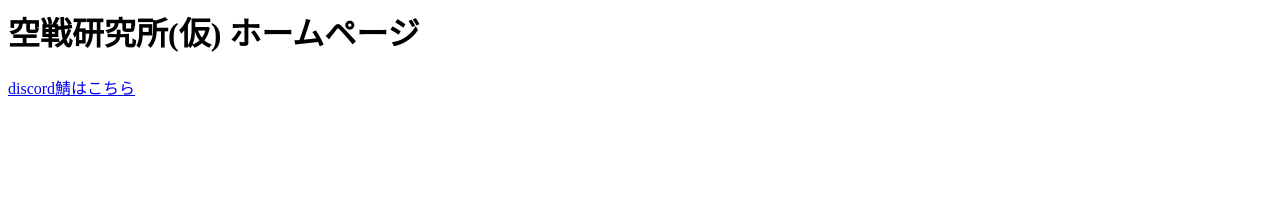
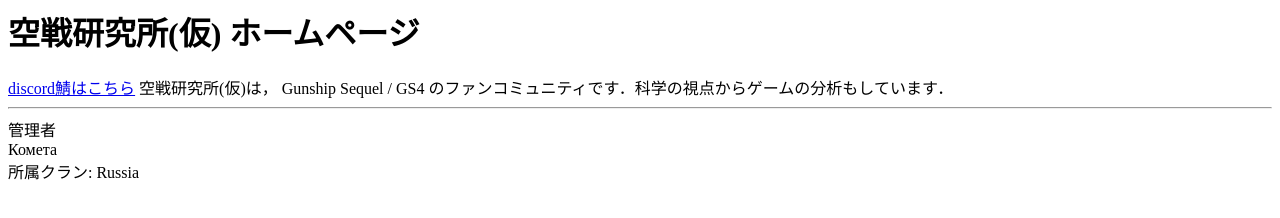
Before and after one commit to kometa-russia/gs, a plain HTML site: page index.html in a window 1280 px wide. Drawn offline with Linux system fonts and the light colour scheme.

Commit message:
Update index.html

```diff
--- a/index.html
+++ b/index.html
@@ -1,4 +1,9 @@
 <body>
   <h1>空戦研究所(仮) ホームページ</h1>
   <a href="https://discord.gg/VnnyecJGeB" target="_blank" rel="noopener noreferrer">discord鯖はこちら</a>
+  空戦研究所(仮)は， Gunship Sequel / GS4 のファンコミュニティです．科学の視点からゲームの分析もしています．
+  <hr />
+  管理者<br />
+  Комета<br />
+  所属クラン: Russia<br />
 </body>
```
